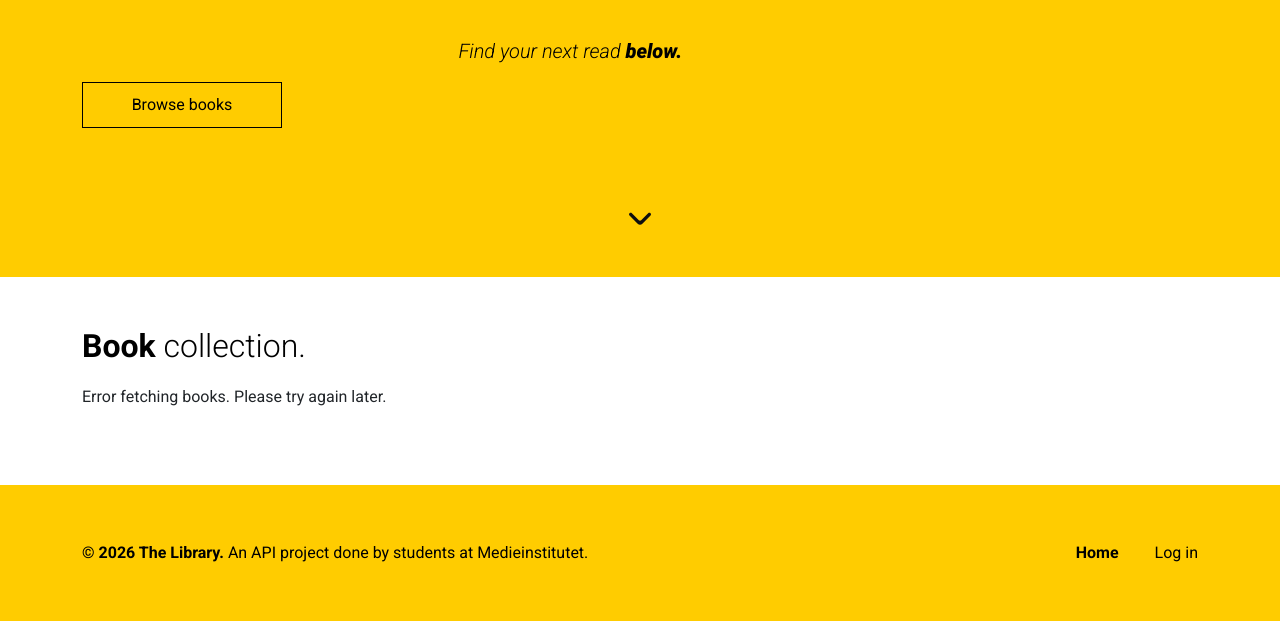
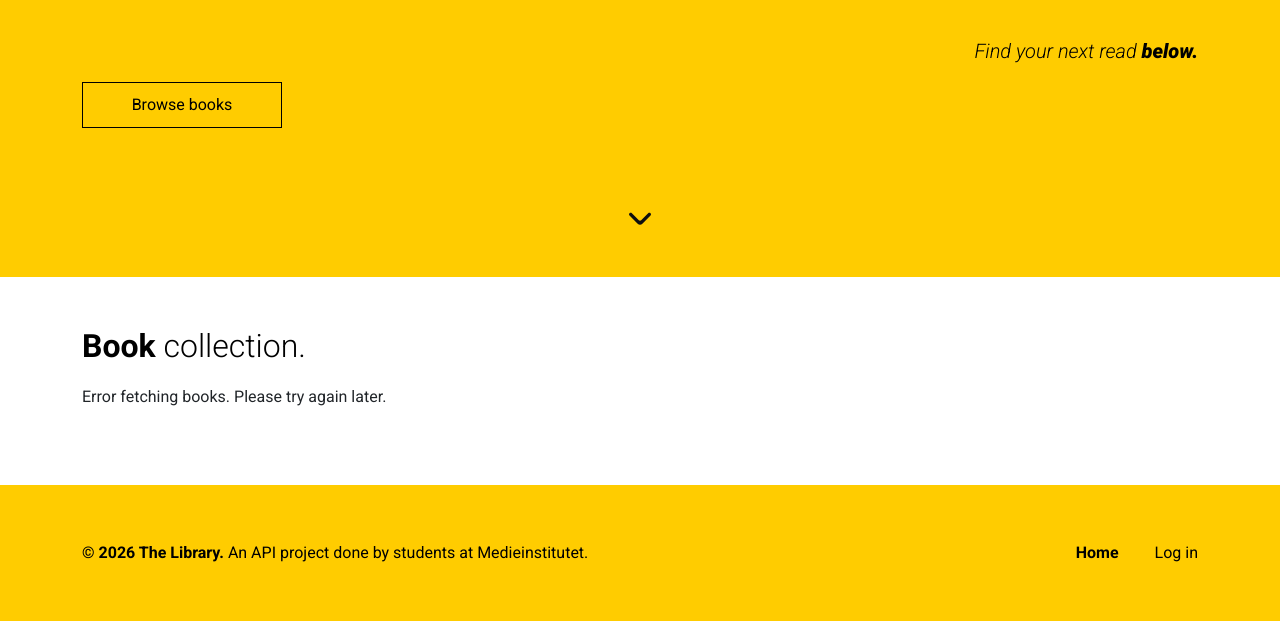
Before and after one commit to linasvard/the-library, a website: page public/books.html in a window 1280 px wide. Shown: the part 401-1022 px from the top of the page. Drawn offline with nearby package versions, Linux system fonts and the light colour scheme; no server answers.

Commit message:
style: delete max width on p

```diff
--- a/public/css/style.css
+++ b/public/css/style.css
@@ -34,10 +34,6 @@ body {
   font-family: var(--font-main);
   margin: 0;
   padding: 0;
-}
-
-p {
-  max-width: 600px;
 }
 
 label {
@@ -147,6 +143,7 @@ textarea.form-control {
   font-style: italic;
   font-weight: 300;
   margin-top: 70px;
+
 }
 
 .the-library {
```
